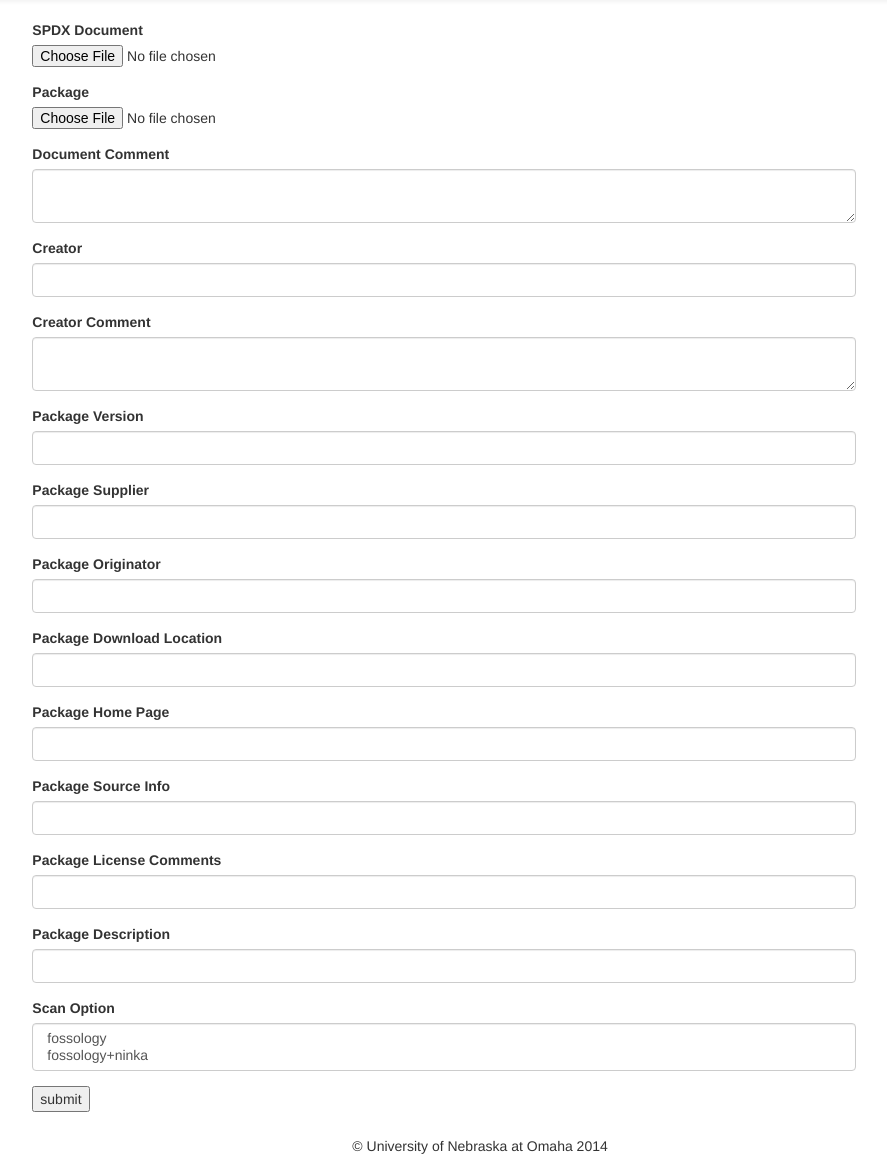
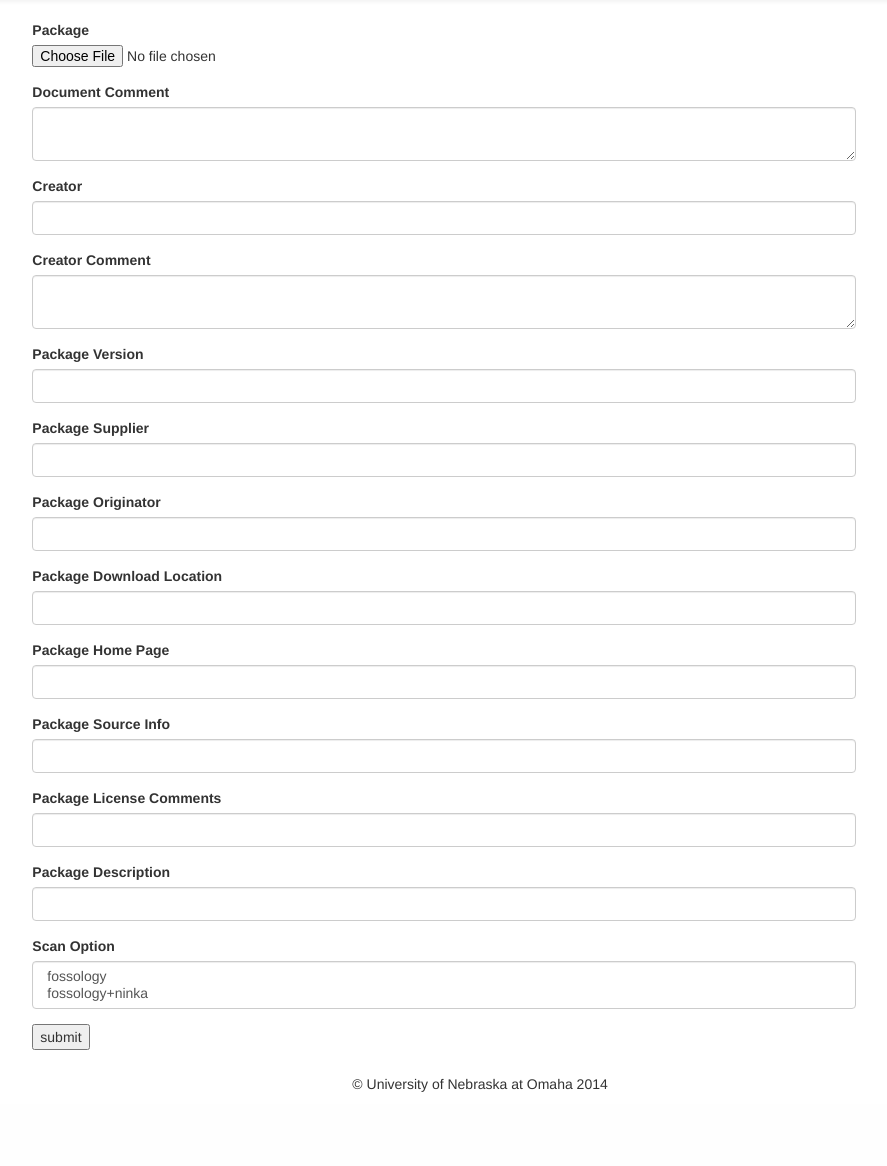
Before and after one commit to kernhe/SPDXHub, a PHP site: page /upload.php in a window 1280 px wide. Shown: the part 51-1217 px from the top of the page, without its empty margins (196-1083 px from the left). After the commit the page ends 1143 px from the top, so only its background shows below. Run offline with PHP 8.4, Linux system fonts and the light colour scheme; some libraries are stand-ins or nearby versions.

Commit message:
Editting upload page.

```diff
--- a/src/upload.php
+++ b/src/upload.php
@@ -20,10 +20,6 @@ limitations under the License.
 ?>
 <div class="col-md-8 col-md-offset-2">
     <form action="upload_action.php" method="POST" enctype="multipart/form-data" >
-        <div class="form-group">
-            <label for="packageFile">SPDX Document</label>
-            <input type="file" name="document" id="filePackageFile"/>
-        </div>
         <div class="form-group">
             <label for="packageFile">Package</label>
             <input type="file" name="package" id="filePackageFile"/>
```
